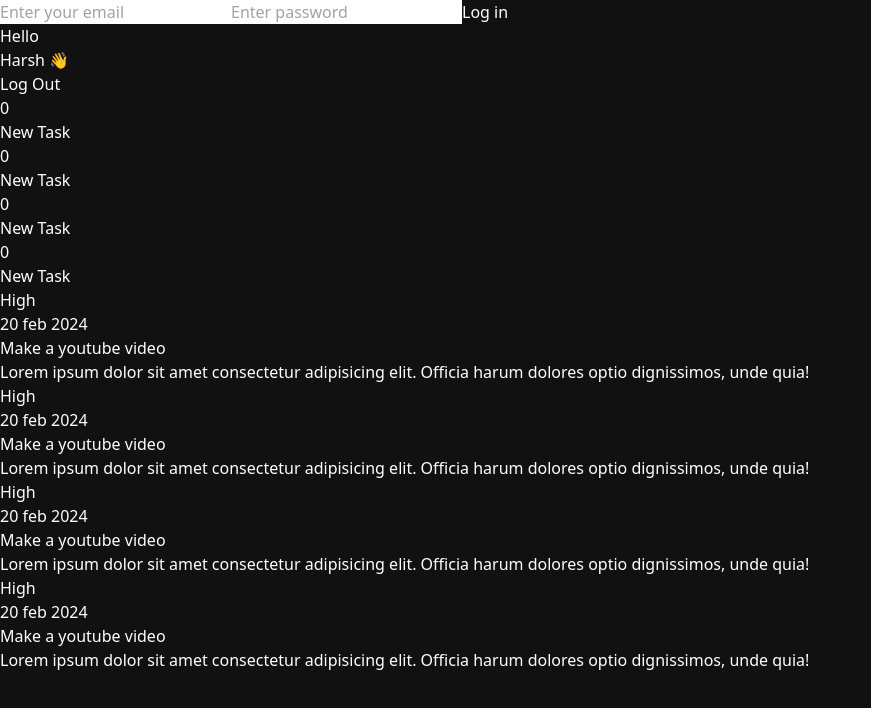
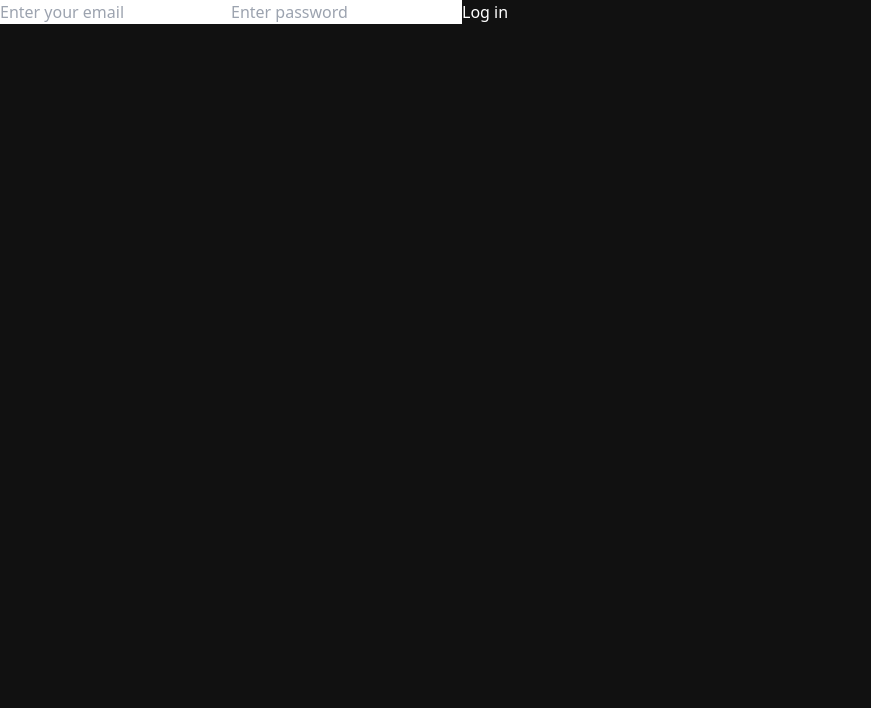
Before and after one commit to hrsh-1294/hrsh-1294-EMS-ERP_frontend_project, a React (Vite) app: page / in a window 1280 px wide. Shown: the top 708 px of the page, without its empty margins (0-871 px from the left). Built offline with nearby package versions, Linux system fonts and the light colour scheme.

Commit message:
Set up user login persistence with local storage and added logout functionality

```diff
--- a/src/App.jsx
+++ b/src/App.jsx
@@ -9,19 +9,20 @@ const App = () => {
 
 
   const [user, setUser] = useState(null)
+  const [loggedInUserData, setLoggedInUserData] = useState(null)
+
   const authData = useContext(AuthContext)
 
+//  for remaining logged in
   useEffect(() => {
-    if(authData){
-      const loggedInUser = localStorage.getItem("loggedInUser")
-      // this logged in variable will be used to add the functionality to always open employee/admin dashboard accordingly until logged out
-      if(loggedInUser){
-        setUser(loggedInUser.role)
+    const loggedInUser = localStorage.getItem('loggedInUser')
+    if(loggedInUser){
+      const userData = JSON.parse(loggedInUser)
+      setUser(userData.role)
+      setLoggedInUserData(userData.data)
+    }
+  },[])
 
-      }
-    }
-
-  }, [authData])
 
 
    const handleLogin =(email,password)=>{
@@ -30,9 +31,13 @@ const App = () => {
       localStorage.setItem('loggedInUser',JSON.stringify({role:'admin'}))
     }
     // emp(employee) is used for iteration for employees data in the array
-    else if(authData && authData.employees.find((emp)=>email == emp.email && emp.password == password)){
-     setUser('emloyee')
-     localStorage.setItem('loggedInUser',JSON.stringify({role:'employee'}))
+    else if(authData){
+     const employee = authData.employees.find((emp)=>email == emp.email && emp.password == password)
+     if(employee){
+       setUser('employee')
+       setLoggedInUserData(employee)
+       localStorage.setItem('loggedInUser',JSON.stringify({role:'employee', data:employee}))
+     }
 
 
     }
@@ -47,10 +52,13 @@ const App = () => {
 
   return (
     <>
-    {!user ? <Login handleLogin={handleLogin}/> : ''}
-    {user == 'admin' ? <AdminDashboard /> : <EmployeeDashboard />}
+    {!user ? <Login handleLogin={handleLogin}/> : null}
+
+    {user === 'admin' ? <AdminDashboard /> : (user === 'employee' ?  <EmployeeDashboard data={loggedInUserData}/> : null )}
+
 
     </>
+
   )
 }
 
--- a/src/components/Dashboard/EmployeeDashboard.jsx
+++ b/src/components/Dashboard/EmployeeDashboard.jsx
@@ -3,12 +3,13 @@ import Header from '../other/Header'
 import TaskListNumbers from '../other/TaskListNumbers'
 import TaskList from '../TaskList/TaskList'
 
-const EmployeeDashboard = () => {
+const EmployeeDashboard = ({data}) => {
+
   return (
     <div className='p-10 bg-[#1C1C1C] h-screen'>
-        <Header />
-        <TaskListNumbers />
-        <TaskList />
+        <Header data={data} />
+        <TaskListNumbers data={data} />
+        <TaskList data={data} />
     </div>
   )
 }
--- a/src/components/TaskList/CompleteTask.jsx
+++ b/src/components/TaskList/CompleteTask.jsx
@@ -0,0 +1,22 @@
+import React from 'react'
+
+const CompleteTask = () => {
+  return (
+    <div className=' flex-shrink-0 h-full w-[300px] p-5 bg-green-400 rounded-xl '>
+    <div className='flex justify-between items-center '>
+        <h3 className='bg-red-600 text-sm px-3 py-1 rounded'>High</h3>
+        <h4 className='text-sm'>20 feb 2024</h4>
+    </div>
+    <h2 className='mt-5 text-2xl font-semibold'> Make a youtube video</h2>
+    <p className='text-sm mt-2 '>
+        Lorem ipsum dolor sit amet consectetur adipisicing elit. Officia harum dolores optio dignissimos, unde quia!
+    </p>
+    <div className='mt-2'>
+        <button className='w-full'>Completed</button>
+    </div>
+
+</div>
+  )
+}
+
+export default CompleteTask
--- a/src/components/TaskList/FailedTask.jsx
+++ b/src/components/TaskList/FailedTask.jsx
@@ -0,0 +1,21 @@
+import React from 'react'
+
+const FailedTask = () => {
+  return (
+    <div className=' flex-shrink-0 h-full w-[300px] p-5 bg-red-400 rounded-xl '>
+            <div className='flex justify-between items-center '>
+                <h3 className='bg-red-600 text-sm px-3 py-1 rounded'>High</h3>
+                <h4 className='text-sm'>20 feb 2024</h4>
+            </div>
+            <h2 className='mt-5 text-2xl font-semibold'> Make a youtube video</h2>
+            <p className='text-sm mt-2 '>
+                Lorem ipsum dolor sit amet consectetur adipisicing elit. Officia harum dolores optio dignissimos, unde quia!
+            </p>
+            <div className='mt-2'>
+            <button className='w-full'>Failed</button>
+            </div>
+        </div>
+  )
+}
+
+export default FailedTask
--- a/src/components/TaskList/NewTask.jsx
+++ b/src/components/TaskList/NewTask.jsx
@@ -0,0 +1,22 @@
+import React from 'react'
+
+const NewTask = () => {
+  return (
+    <div className=' flex-shrink-0 h-full w-[300px] p-5 bg-blue-400 rounded-xl '>
+            <div className='flex justify-between items-center '>
+                <h3 className='bg-red-600 text-sm px-3 py-1 rounded'>High</h3>
+                <h4 className='text-sm'>20 feb 2024</h4>
+            </div>
+            <h2 className='mt-5 text-2xl font-semibold'> Make a youtube video</h2>
+            <p className='text-sm mt-2 '>
+                Lorem ipsum dolor sit amet consectetur adipisicing elit. Officia harum dolores optio dignissimos, unde quia!
+            </p>
+            <div className='mt-4'>
+                <button> Accept Task</button>
+            </div>
+
+        </div>
+  )
+}
+
+export default NewTask
--- a/src/components/TaskList/TaskList.jsx
+++ b/src/components/TaskList/TaskList.jsx
@@ -1,48 +1,28 @@
 import React from 'react'
+import AcceptTask from './AcceptTask'
+import NewTask from './NewTask'
+import CompleteTask from './CompleteTask'
+import FailedTask from './FailedTask'
 
-const TaskList = () => {
+const TaskList = ({data}) => {
+
   return (
     <div id='tasklist' className='h-[55%] overflow-x-auto flex items-center justify-start gap-5 flex-nowrap w-full py-5 mt-10'>
-        <div className=' flex-shrink-0 h-full w-[300px] p-5 bg-red-400 rounded-xl '>
-            <div className='flex justify-between items-center '>
-                <h3 className='bg-red-600 text-sm px-3 py-1 rounded'>High</h3>
-                <h4 className='text-sm'>20 feb 2024</h4>
-            </div>
-            <h2 className='mt-5 text-2xl font-semibold'> Make a youtube video</h2>
-            <p className='text-sm mt-2 '>
-                Lorem ipsum dolor sit amet consectetur adipisicing elit. Officia harum dolores optio dignissimos, unde quia!
-            </p>
-        </div>
-        <div className=' flex-shrink-0 h-full w-[300px] p-5 bg-green-400 rounded-xl '>
-            <div className='flex justify-between items-center '>
-                <h3 className='bg-red-600 text-sm px-3 py-1 rounded'>High</h3>
-                <h4 className='text-sm'>20 feb 2024</h4>
-            </div>
-            <h2 className='mt-5 text-2xl font-semibold'> Make a youtube video</h2>
-            <p className='text-sm mt-2 '>
-                Lorem ipsum dolor sit amet consectetur adipisicing elit. Officia harum dolores optio dignissimos, unde quia!
-            </p>
-        </div>
-        <div className=' flex-shrink-0 h-full w-[300px] p-5 bg-blue-400 rounded-xl '>
-            <div className='flex justify-between items-center '>
-                <h3 className='bg-red-600 text-sm px-3 py-1 rounded'>High</h3>
-                <h4 className='text-sm'>20 feb 2024</h4>
-            </div>
-            <h2 className='mt-5 text-2xl font-semibold'> Make a youtube video</h2>
-            <p className='text-sm mt-2 '>
-                Lorem ipsum dolor sit amet consectetur adipisicing elit. Officia harum dolores optio dignissimos, unde quia!
-            </p>
-        </div>
-        <div className=' flex-shrink-0 h-full w-[300px] p-5 bg-yellow-400 rounded-xl '>
-            <div className='flex justify-between items-center '>
-                <h3 className='bg-red-600 text-sm px-3 py-1 rounded'>High</h3>
-                <h4 className='text-sm'>20 feb 2024</h4>
-            </div>
-            <h2 className='mt-5 text-2xl font-semibold'> Make a youtube video</h2>
-            <p className='text-sm mt-2 '>
-                Lorem ipsum dolor sit amet consectetur adipisicing elit. Officia harum dolores optio dignissimos, unde quia!
-            </p>
-        </div>
+        {data.tasks.map((elem, idx)=>{
+            if(elem.active){
+                return <AcceptTask key={idx}/>
+            }
+            if(elem.new_task){
+                return <NewTask key={idx}/>
+            }
+            if(elem.completed){
+                return <CompleteTask key={idx}/>
+            }
+            if(elem.failed){
+                return <FailedTask key={idx}/>
+            }
+
+        })}
 
 
     </div>
--- a/src/components/other/Header.jsx
+++ b/src/components/other/Header.jsx
@@ -1,10 +1,28 @@
 import React from 'react'
+import { useState } from 'react'
+import { setLocalStorage } from '../../utils/localStorage'
 
 const Header = () => {
+
+  const [username, setUsername] = useState('')
+
+  // if(!data){
+  //   setUsername('Admin')
+  // }
+  // else{
+  //   setUsername(data.firstName)
+  // }
+
+
+  // logged out functionality and reload
+  const logOutUser = ()=>{
+    localStorage.setItem('loggedInUser', '')
+    window.location.reload()
+  }
   return (
     <div className='flex items-end justify-between'>
-        <h1 className='text-2xl font-medium'>Hello <br /> <span className='text-3xl font-semibold'>Harsh 👋</span></h1>
-        <button className='bg-red-600 text-lg font-medium text-white px-5 py-2 rounded-sm'>Log Out</button>
+        <h1 className='text-2xl font-medium'>Hello <br /> <span className='text-3xl font-semibold'>username 👋</span></h1>
+        <button onClick={logOutUser} className='bg-red-600 text-lg font-medium text-white px-5 py-2 rounded-sm'>Log Out</button>
     </div>
   )
 }
--- a/src/components/other/TaskListNumbers.jsx
+++ b/src/components/other/TaskListNumbers.jsx
@@ -1,23 +1,23 @@
 import React from 'react'
 
-const TaskListNumbers = () => {
+const TaskListNumbers = ({data}) => {
   return (
     <div className='flex mt-10 justify-between gap-5'>
-        <div className="rounded-xl w-[45%] py-6 px-9 bg-red-400">
-            <h2 className='text-3xl font-semibold'>0</h2>
-            <h3 className='text-xl font-medium'>New Task</h3>
-        </div>
         <div className="rounded-xl w-[45%] py-6 px-9 bg-blue-400">
-            <h2 className='text-3xl font-semibold'>0</h2>
+            <h2 className='text-3xl font-semibold'>{data.taskCount.new_task}</h2>
             <h3 className='text-xl font-medium'>New Task</h3>
         </div>
         <div className="rounded-xl w-[45%] py-6 px-9 bg-green-400">
-            <h2 className='text-3xl font-semibold'>0</h2>
-            <h3 className='text-xl font-medium'>New Task</h3>
+            <h2 className='text-3xl font-semibold'>{data.taskCount.completed}</h2>
+            <h3 className='text-xl fontcompleted-medium'>Completed Task</h3>
         </div>
         <div className="rounded-xl w-[45%] py-6 px-9 bg-yellow-400">
-            <h2 className='text-3xl font-semibold'>0</h2>
-            <h3 className='text-xl font-medium'>New Task</h3>
+            <h2 className='text-3xl font-semibold'>{data.taskCount.active}</h2>
+            <h3 className='text-xl font-medium'>Accepted Task</h3>
+        </div>
+        <div className="rounded-xl w-[45%] py-6 px-9 bg-red-400">
+            <h2 className='text-3xl font-semibold'>{data.taskCount.failed}</h2>
+            <h3 className='text-xl font-medium'>Failed Task</h3>
         </div>
     </div>
   )
--- a/src/context/AuthProvider.jsx
+++ b/src/context/AuthProvider.jsx
@@ -4,10 +4,12 @@ import { getLocalStorage, setLocalStorage } from '../utils/localStorage'
 export const AuthContext = createContext()
 
 const AuthProvider = ({children}) => {
+  // localStorage.clear()
 
     const [userData, setUserData] = useState(null)
 
     useEffect(() => {
+         setLocalStorage()
         const {employees,admin} = getLocalStorage()
         setUserData({employees,admin})
 
```
Also changed, not shown: src/components/TaskList/AcceptTask.jsx (+23 -0 lines), src/utils/localStorage.jsx (+45 -16 lines).
